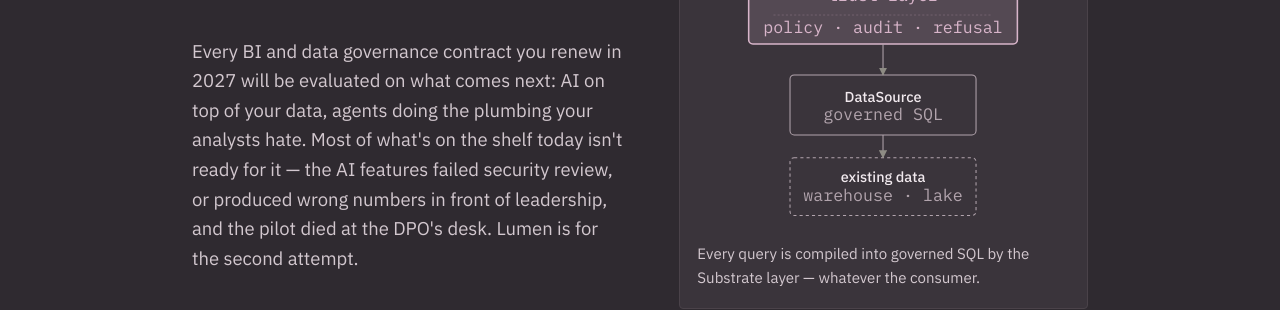
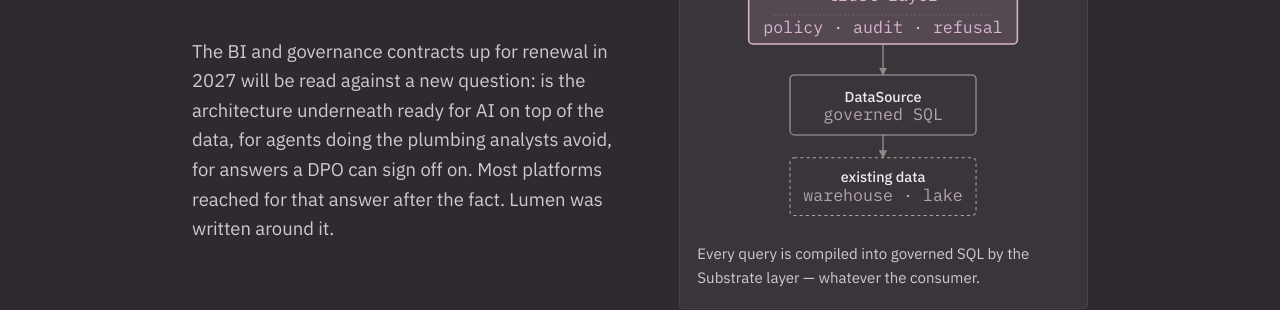
Before and after one commit to LukV/lumen-analytics.com, a plain HTML site: page index.html in a window 1280 px wide. Shown: the part 521-831 px from the top of the page. Drawn offline with Linux system fonts and the light colour scheme.

Commit message:
update header

```diff
--- a/index.html
+++ b/index.html
@@ -820,7 +820,7 @@
             <h1 class="headline">Built for autonomous analysis.</h1>
             <h2 class="subhead">AI-ready analytics, governed by design.</h2>
             <p class="lead">
-              Every BI and data governance contract you renew in 2027 will be evaluated on what comes next: AI on top of your data, agents doing the plumbing your analysts hate. Most of what's on the shelf today isn't ready for it — the AI features failed security review, or produced wrong numbers in front of leadership, and the pilot died at the DPO's desk. Lumen is for the second attempt.
+              The BI and governance contracts up for renewal in 2027 will be read against a new question: is the architecture underneath ready for AI on top of the data, for agents doing the plumbing analysts avoid, for answers a DPO can sign off on. Most platforms reached for that answer after the fact. Lumen was written around it.
             </p>
           </div>
 
```
